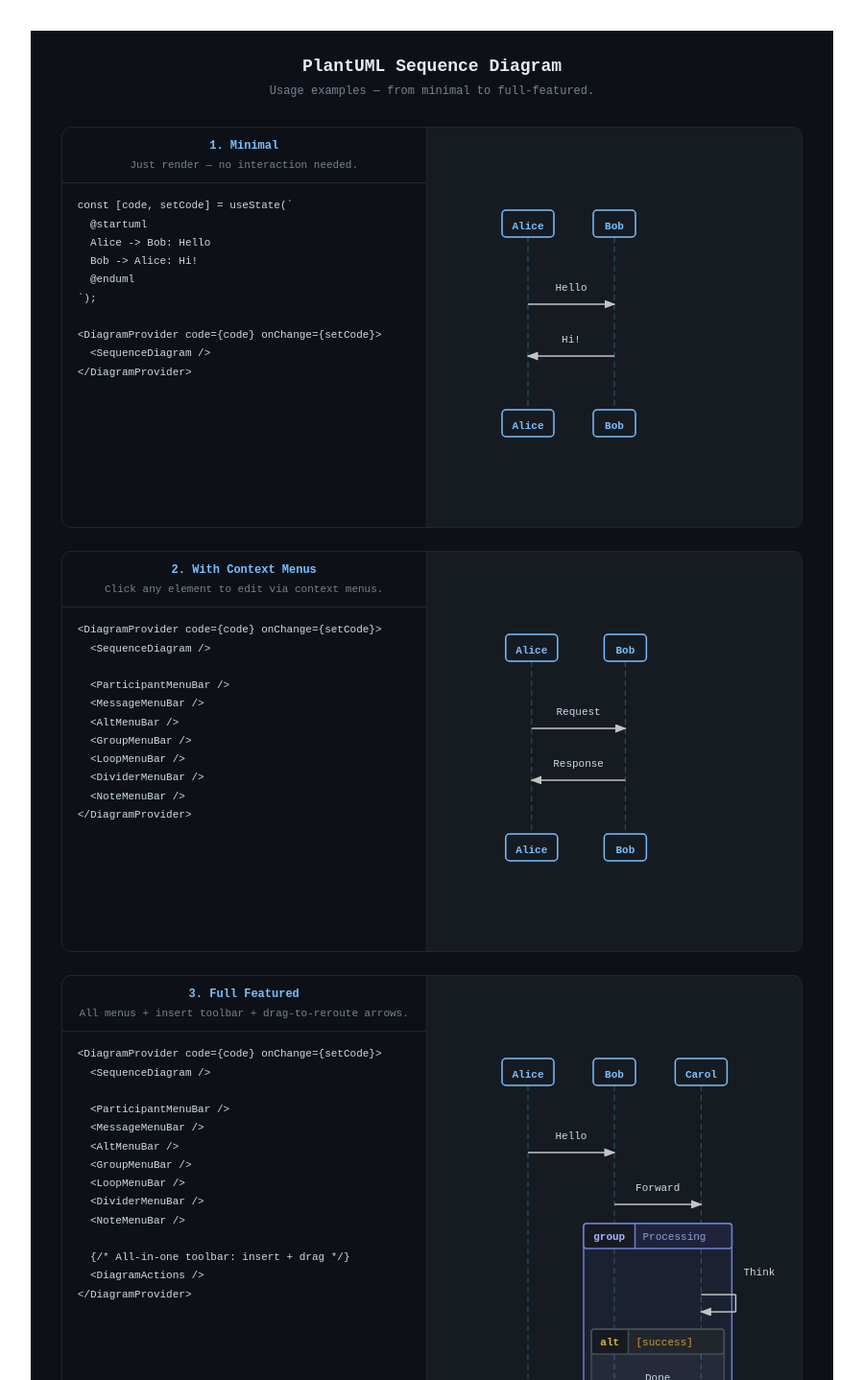
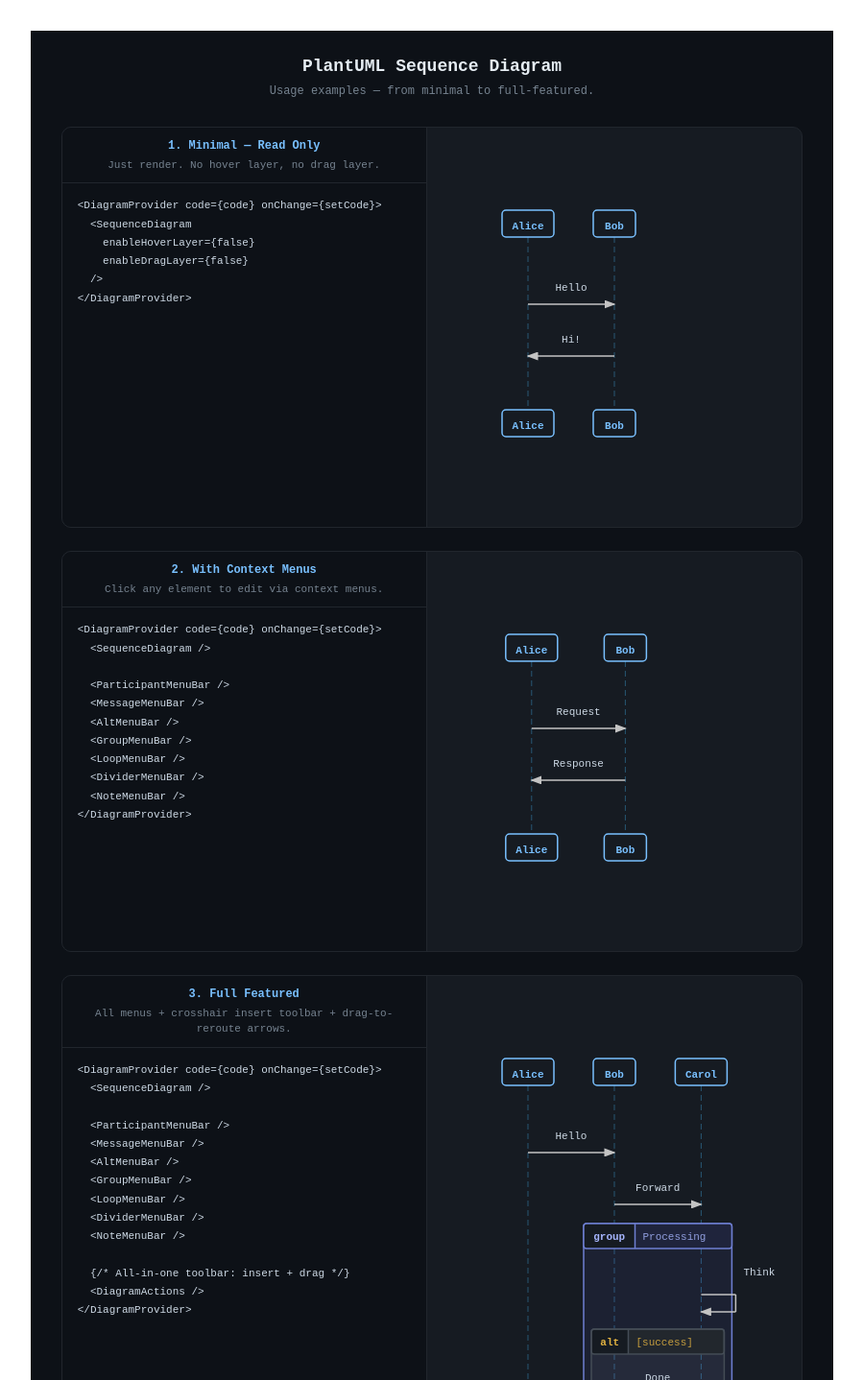
Before and after one commit to hudy9x/beautiful-plantuml, a React app: page / in a window 1280 px wide. Shown: the top 1438 px of the page at 96% size, without its empty margins (190-1089 px from the left). Built offline with nearby package versions, Linux system fonts and the light colour scheme; the HTML template or start-up script is replaced by a standard one.

Commit message:
feat: Introduce `enableHoverLayer` and `enableDragLayer` props for `SequenceDiagram` and update demo configurations to control interaction layers.

```diff
--- a/src/browser-based-plantuml-generator/main.tsx
+++ b/src/browser-based-plantuml-generator/main.tsx
@@ -387,7 +387,7 @@ function drawBoxBands(
 }
 
 // ── Main SequenceDiagram component ────────────────────────────────────────────
-export function SequenceDiagram() {
+export function SequenceDiagram({ enableHoverLayer = true, enableDragLayer = true }: { enableHoverLayer?: boolean; enableDragLayer?: boolean } = {}) {
   const { ast } = useDiagram();
   if (!ast) return null;
   const { participants, statements, boxes, declMap, title } = ast;
@@ -729,6 +729,7 @@ export function SequenceDiagram() {
         ))}
       </g>
 
+      {enableHoverLayer && (
         <InteractiveHoverLayer
           totalW={totalW}
           totalH={totalH}
@@ -745,13 +746,16 @@ export function SequenceDiagram() {
           hStatementPopover={hStatementPopover}
           setHStatementPopover={setHStatementPopover}
         />
+      )}
 
+      {enableDragLayer && (
         <ArrowDragLayer
           messageEndpoints={messageEndpoints}
           shiftedCenters={shiftedCenters}
           aliasAtIndex={aliasAtIndex}
           svgRef={svgRef}
         />
+      )}
     </svg>
   );
 }
--- a/src/demo/AppDemo.tsx
+++ b/src/demo/AppDemo.tsx
@@ -21,26 +21,26 @@ const SAMPLES: {
   usageCode: string;
   menus: boolean;
   actions: boolean;
+  enableHoverLayer?: boolean;
+  enableDragLayer?: boolean;
 }[] = [
     {
-      title: "1. Minimal",
-      description: "Just render — no interaction needed.",
+      title: "1. Minimal — Read Only",
+      description: "Just render. No hover layer, no drag layer.",
       plantUml: `@startuml
 Alice -> Bob: Hello
 Bob -> Alice: Hi!
 @enduml`,
-      usageCode: `const [code, setCode] = useState(\`
-  @startuml
-  Alice -> Bob: Hello
-  Bob -> Alice: Hi!
-  @enduml
-\`);
-
-<DiagramProvider code={code} onChange={setCode}>
-  <SequenceDiagram />
+      usageCode: `<DiagramProvider code={code} onChange={setCode}>
+  <SequenceDiagram
+    enableHoverLayer={false}
+    enableDragLayer={false}
+  />
 </DiagramProvider>`,
       menus: false,
       actions: false,
+      enableHoverLayer: false,
+      enableDragLayer: false,
     },
     {
       title: "2. With Context Menus",
@@ -68,7 +68,7 @@ Bob -> Alice: Response
     },
     {
       title: "3. Full Featured",
-      description: "All menus + insert toolbar + drag-to-reroute arrows.",
+      description: "All menus + crosshair insert toolbar + drag-to-reroute arrows.",
       plantUml: `@startuml
 participant Alice
 participant Bob
@@ -108,13 +108,15 @@ Bob -> Alice: Result
 
 // ── DemoCard ──────────────────────────────────────────────────────────────────
 
-function DemoCard({ title, description, plantUml, usageCode, menus, actions }: {
+function DemoCard({ title, description, plantUml, usageCode, menus, actions, enableHoverLayer = true, enableDragLayer = true }: {
   title: string;
   description: string;
   plantUml: string;
   usageCode: string;
   menus: boolean;
   actions: boolean;
+  enableHoverLayer?: boolean;
+  enableDragLayer?: boolean;
 }) {
   const [code] = useState(plantUml);
 
@@ -161,7 +163,10 @@ function DemoCard({ title, description, plantUml, usageCode, menus, actions }: {
       {/* Right: live diagram */}
       <div style={{ padding: 20, overflowX: "auto", position: "relative" }}>
         <DiagramProvider code={code} onChange={() => { }}>
-          <SequenceDiagram />
+          <SequenceDiagram
+            enableHoverLayer={enableHoverLayer}
+            enableDragLayer={enableDragLayer}
+          />
           {menus && (
             <>
               <ParticipantMenuBar />
```
Lines whose indentation alone changed are shown as unchanged.
